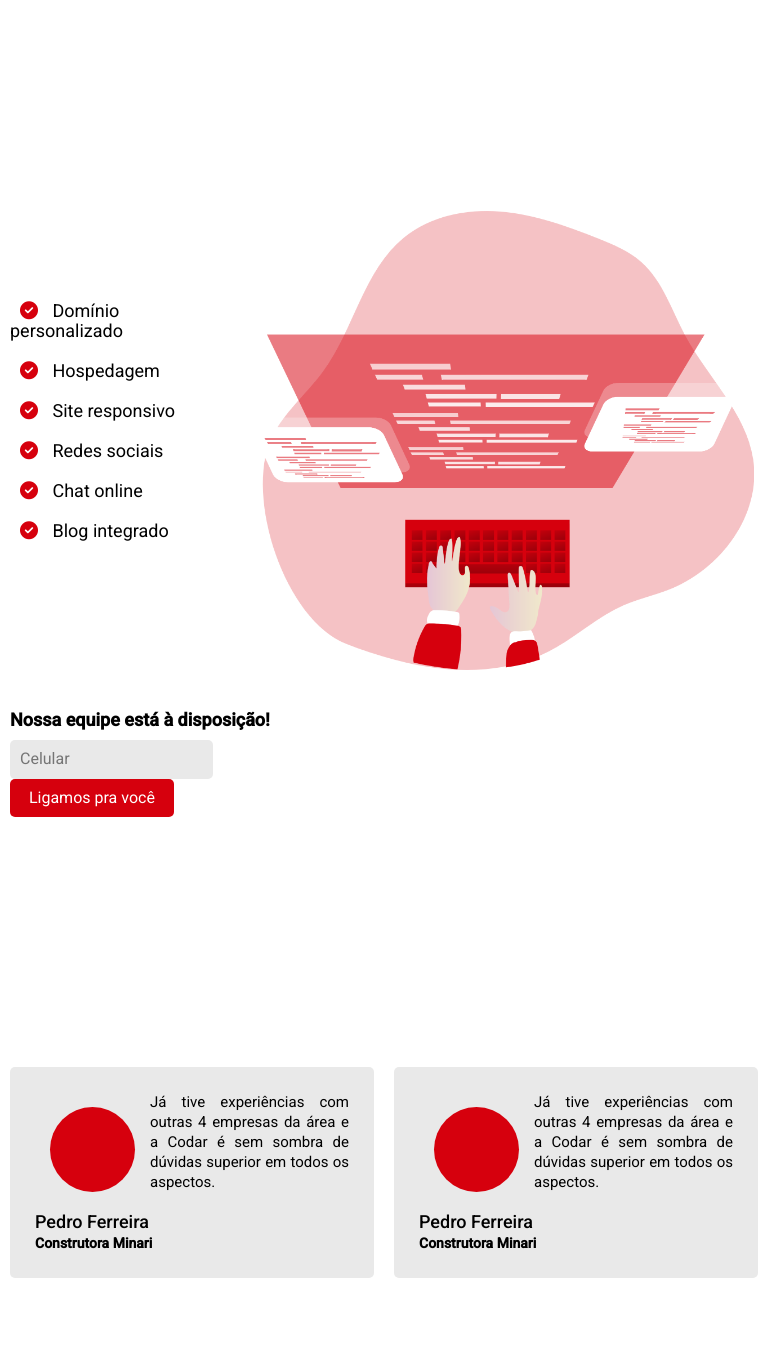
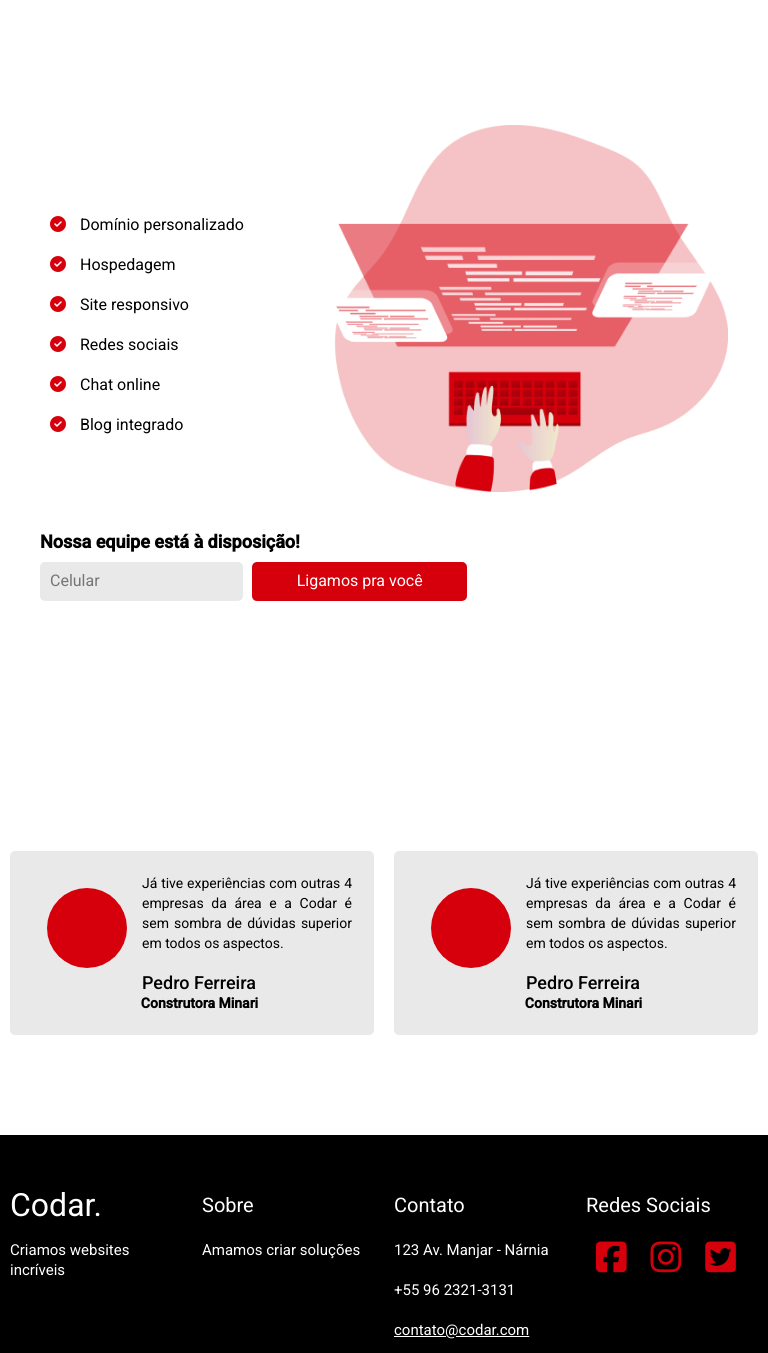
Before and after one commit to HugoMendess/Projeto_Codar, a plain HTML site: page index.html in a window 768 px wide. Shown: the part 560-1913 px from the top of the page. Drawn offline with Linux system fonts and the light colour scheme.

Commit message:
Finalizando o responsivo para tlabets

```diff
--- /dev/null
+++ b/css/responsivo.css
@@ -0,0 +1,97 @@
+/*Estilo para tabletes */
+
+@media only screen and (min-width: 768px) and (max-width: 959px){
+
+    /* Container */
+
+
+    /*Header*/
+    .header .header-titulo{
+        padding-left: 20px;
+    }
+
+    .header-menu{
+        padding-right: 20px;
+    }
+
+    /*Introdução*/
+
+    .introducao-titulos{
+        line-height: 80px;
+    }
+
+    .introducao-img img{
+        width: 350px;
+        padding-left: 30px;
+    }
+
+    .introducao-titulos p{
+        font-size: 16px;
+    }
+
+    .introducao-titulos h2{
+        font-size: 47px;
+    }
+
+    /* Serviços */
+    .servicos p{
+        font-size: 16px;
+        padding: 10px 0px;
+        font-family: "Roboto", Arial, Helvetica, sans-serif;
+    }
+
+    .servicos-img img{
+       width: 400px;
+
+    }
+
+    .servicos-descricao, .servicos-button{
+        padding-left: 30px;
+    }
+
+    .servicos-button button{
+        width: 30%;
+    }
+
+    /* Relatos */
+
+    .Relatos-div1 .circulo, .Relatos-div2 .circulo{
+        width: 80px;
+        height: 80px;
+    }
+
+    .Relatos-div1, .Relatos-div2{
+        padding: 22px;
+    }
+
+    .Relatos-div1 .descricao, .Relatos-div2 .descricao{
+        font-size: 14px;
+    }
+
+    .Relatos .empresa{
+        font-size: 14px;
+        font-weight: bold;
+        text-align: center;
+        margin-left: 15px;
+    }
+
+
+
+    /*footer */
+
+    .footer-titulo h3{
+        font-size: 32px;
+    }
+
+    .footer-sobre h3, .footer-contato h3, .footer-redes h3{
+        font-size: 20px;
+        font-family: "Roboto", Arial, Helvetica, sans-serif;
+
+    }
+
+    .footer-titulo p, .footer-sobre p, .footer-contato p{
+        font-size: 15px;
+        padding: 10px 0px;
+    }
+
+}
--- a/css/style.css
+++ b/css/style.css
@@ -161,7 +161,7 @@ img{
     background-color: #D6000D;
     color: #fff;
     padding: 10px 10px;
-    width: 45%;
+    width: 25%;
     border: none;
     border-radius: 5px;
 }
@@ -194,8 +194,6 @@ img{
 	float: left;
 	margin: 15px;
 	transition: 0.3s ease;
-
-
 }
 
 .Relatos-div1 .descricao, .Relatos-div2 .descricao{
@@ -203,8 +201,6 @@ img{
     font-family: "Roboto", Arial, Helvetica, sans-serif;
     text-align: justify;
     margin-bottom: 20px;
-
-
 }
 
 .Relatos cite{
--- a/index.html
+++ b/index.html
@@ -8,6 +8,7 @@
     <link rel="stylesheet" href="css/reset.css">
     <link rel="stylesheet" href="css/grid.css">
     <link rel="stylesheet" href="css/style.css">
+    <link rel="stylesheet" href="css/responsivo.css">
     <link rel="preconnect" href="https://fonts.googleapis.com">
     <link rel="preconnect" href="https://fonts.googleapis.com">
     <link rel="preconnect" href="https://fonts.gstatic.com" crossorigin>
@@ -49,7 +50,7 @@
     <!--Serviços -->
 
     <section class="servicos container">
-        <div class="servicos-descricao grid-5">
+        <div class="servicos-descricao grid-6">
             <p><i class="fas fa-check-circle servicos-icons"></i> Domínio personalizado</p>
             <p><i class="fas fa-check-circle servicos-icons"></i> Hospedagem</p>
             <p><i class="fas fa-check-circle servicos-icons"></i> Site responsivo</p>
@@ -58,11 +59,11 @@
             <p><i class="fas fa-check-circle servicos-icons"></i> Blog integrado</p>
         </div>
 
-        <div class="servicos-img grid-11">
+        <div class="servicos-img grid-10">
             <img src="../Projeto_Codar/assets/coding_.png" width="500px">
         </div>
 
-        <div class="servicos-button grid-8">
+        <div class="servicos-button grid-16">
             <h3>Nossa equipe está à disposição!</h3>
             <form>
                 <input type="text" placeholder="Celular">
```
